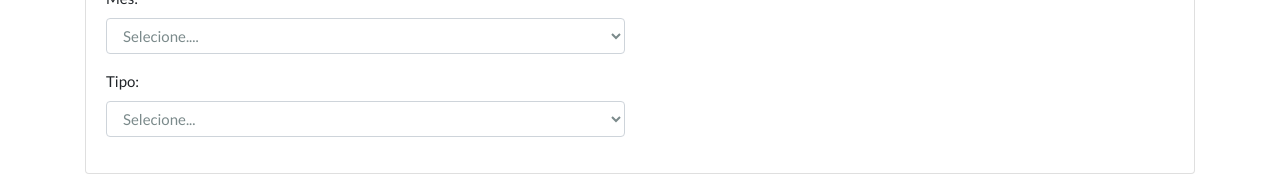
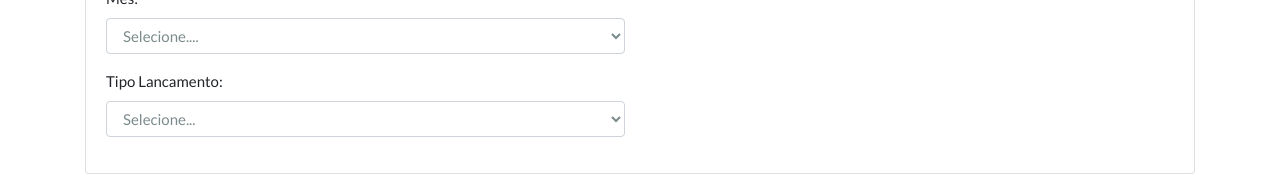
Before and after one commit to GeorgeSalu/minhas-financas-app, a React (Create React App) app: page /#/consulta-lancamentos in a window 1280 px wide. Shown: the part 300-476 px from the top of the page. Built offline with nearby package versions, Linux system fonts and the light colour scheme.

Commit message:
reutilizando o Select Menu

```diff
--- a/src/views/consulta-lancamentos.js
+++ b/src/views/consulta-lancamentos.js
@@ -45,7 +45,7 @@ class ConsultaLancamentos extends React.Component {
                 <SelectMenu lista={meses} className="form-control" />
               </FormGroup>
 
-              <FormGroup htmlFor="inputTipo" label="Tipo:">
+              <FormGroup htmlFor="inputTipo" label="Tipo Lancamento:">
                 <SelectMenu lista={tipos} className="form-control" />
               </FormGroup>
             </div>
```
